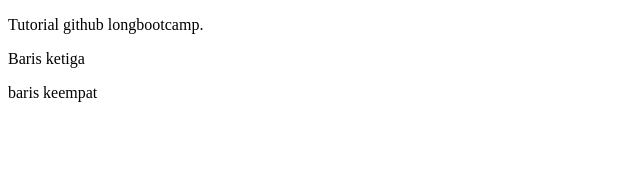
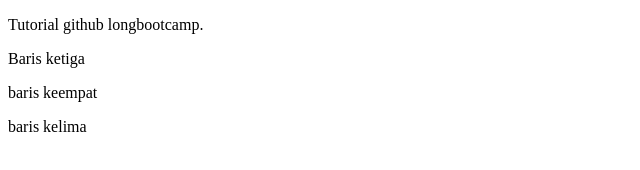
Before and after one commit to 1stwaves/longbootcamp, a plain HTML site: page index.html in a window 1280 px wide. Shown: the full height of the page, 0-640 px from the left. Drawn offline with Linux system fonts and the light colour scheme.

Commit message:
penambahan baris kelima

```diff
--- a/index.html
+++ b/index.html
@@ -7,5 +7,6 @@
 <p>Tutorial github longbootcamp.</p>
 <p>Baris ketiga</p>
 <p>baris keempat</p>
+<p>baris kelima</p>
 </body>
 </html>
```
